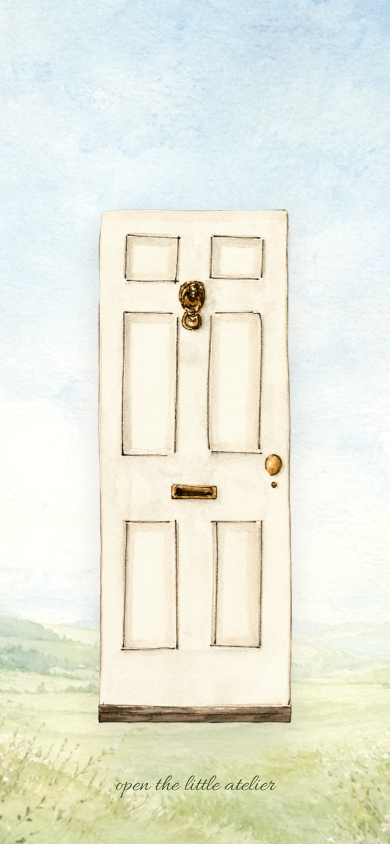
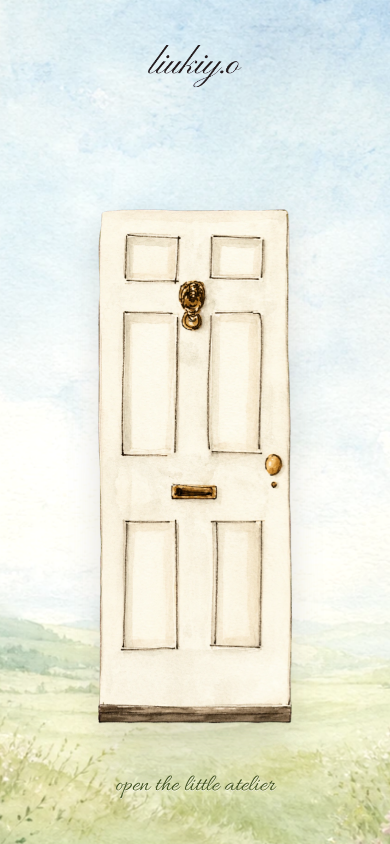
Before and after one commit to adithyaya/liukiyo-website, a React (Vite) app: page / in a window 390 px wide. Built offline with nearby package versions, Linux system fonts and the light colour scheme.

Commit message:
Move brand logo to door entrance

```diff
--- a/src/components/BrandVideo.tsx
+++ b/src/components/BrandVideo.tsx
@@ -1,23 +1,6 @@
-import { useEffect, useRef } from "react";
-import { gsap } from "gsap";
 import video from "../assets/brand-film.mp4";
-import logo from "../assets/logo.png";
 
 export default function BrandVideo({ onComplete }: { onComplete: () => void }) {
-  const logoRef = useRef<HTMLImageElement>(null);
-
-  useEffect(() => {
-    const reduceMotion = window.matchMedia("(prefers-reduced-motion: reduce)").matches;
-    const timeline = gsap
-      .timeline()
-      .fromTo(logoRef.current, { autoAlpha: 0, y: 8 }, { autoAlpha: 0.86, y: 0, duration: reduceMotion ? 0 : 0.9, ease: "power2.out" })
-      .to(logoRef.current, { autoAlpha: 0, duration: reduceMotion ? 0 : 0.8, delay: reduceMotion ? 0.3 : 1.7, ease: "power2.in" });
-
-    return () => {
-      timeline.kill();
-    };
-  }, []);
-
   return (
     <section className="botanical-paper relative flex min-h-screen items-center justify-center overflow-hidden bg-[var(--angel-mist)] px-5 py-20 sm:px-8 sm:py-24">
       <div className="absolute -left-24 top-10 h-72 w-72 rounded-full bg-[var(--soft-sky-wash)]/35 blur-3xl" />
@@ -33,12 +16,6 @@ export default function BrandVideo({ onComplete }: { onComplete: () => void }) {
             onEnded={onComplete}
             className="h-full w-full rounded-[1.5rem] object-cover sm:rounded-[2rem]"
           />
-
-          <div className="pointer-events-none absolute inset-0 flex items-start justify-center pt-[12%]">
-            <div className="rounded-full border border-[var(--powder-blue-haze)]/50 bg-[var(--ivory)] px-6 py-3">
-              <img ref={logoRef} src={logo} alt="" className="h-9 w-auto object-contain opacity-0 sm:h-11" />
-            </div>
-          </div>
 
           <div className="lace-pattern pointer-events-none absolute inset-x-3 top-2 h-8 opacity-45 sm:inset-x-4 sm:top-3" />
           <div className="lace-pattern pointer-events-none absolute inset-x-3 bottom-2 h-8 rotate-180 opacity-45 sm:inset-x-4 sm:bottom-3" />
--- a/src/components/DoorIntro.tsx
+++ b/src/components/DoorIntro.tsx
@@ -2,6 +2,7 @@ import { useLayoutEffect, useRef, useState } from "react";
 import { gsap } from "gsap";
 import storybookMeadow from "../assets/storybook-meadow.webp";
 import whiteDoor from "../assets/white-door.webp";
+import logo from "../assets/logo.png";
 
 type DoorIntroProps = {
   onComplete?: () => void;
@@ -90,6 +91,12 @@ export default function DoorIntro({ onComplete }: DoorIntroProps) {
         ))}
       </div>
 
+      <img
+        src={logo}
+        alt="liukiy.o"
+        className="absolute left-1/2 top-[5vh] z-20 h-12 w-auto max-w-[58vw] -translate-x-1/2 object-contain sm:h-16 lg:h-[4.5rem]"
+      />
+
       <div className="relative z-10 flex min-h-screen flex-col items-center justify-end px-5 pb-[5vh] pt-10 sm:pb-[4vh]">
         <button
           type="button"
```
